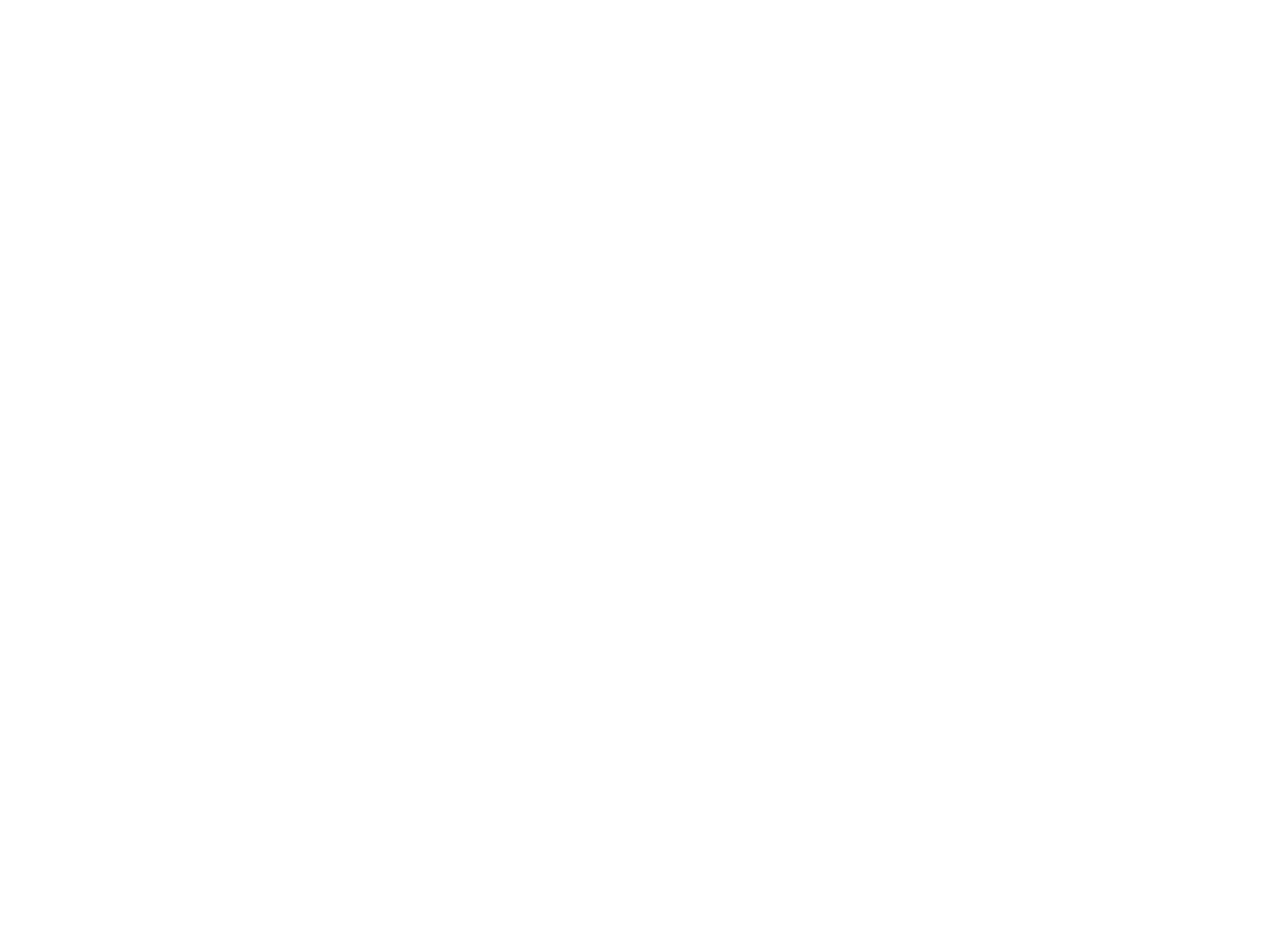
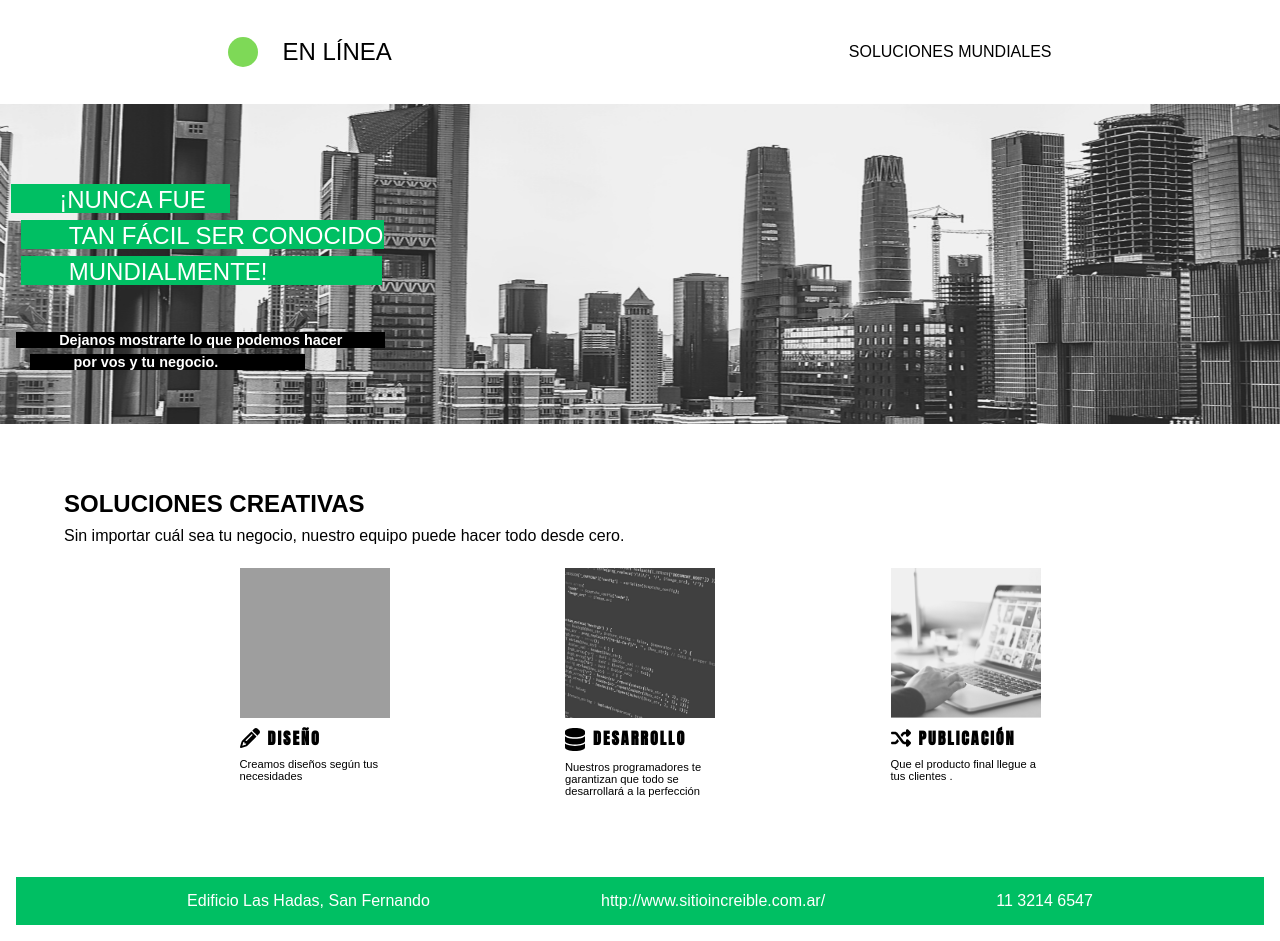
Before and after one commit to ajpruz/hack-8, a plain HTML site: page index.html in a window 1280 px wide. Before the commit the page ends 800 px from the top, so only its background shows below. Drawn offline with Linux system fonts and the light colour scheme; grey boxes are pictures that could not be loaded.

Commit message:
feat: hack-8

```diff
--- a/index.html
+++ b/index.html
@@ -1,16 +1,80 @@
 <!DOCTYPE html>
 <html lang="en">
+
 <head>
   <meta charset="UTF-8" />
   <meta name="viewport" content="width=device-width, initial-scale=1.0" />
   <link rel="preconnect" href="https://fonts.googleapis.com" />
   <link rel="preconnect" href="https://fonts.gstatic.com" crossorigin />
-    <link
-      href="https://fonts.googleapis.com/css2?family=Anton&display=swap"
-      rel="stylesheet"
-    />
+  <link href="https://fonts.googleapis.com/css2?family=Anton&display=swap" rel="stylesheet" />
   <link rel="stylesheet" href="style.css" />
   <title>hack 8</title>
 </head>
-  <body></body>
+
+<body>
+  <nav>
+    <span>EN LÍNEA</span>
+    <span>SOLUCIONES MUNDIALES
+    </span>
+  </nav>
+  <main>
+    <header>
+      <h1>
+        <span>¡NUNCA FUE </span>
+        <span>TAN FÁCIL SER CONOCIDO</span>
+        <span>MUNDIALMENTE!</span>
+      </h1>
+      <p>
+        <span>Dejanos mostrarte lo que podemos hacer </span>
+        <span>por vos y tu negocio.</span>
+      </p>
+    </header>
+    <section>
+      <div class="card-title">
+        <h2>SOLUCIONES CREATIVAS
+        </h2>
+        <p>Sin importar cuál sea tu negocio, nuestro equipo puede hacer todo desde cero.</p>
+      </div>
+      <div class="cards">
+        <div>
+          <div class="img"><img src="/img/1.png" alt=""></div>
+          <div class="img-content">
+            <span><img src="/img/pencil-solid.svg" alt=""></span>
+            <h3>DISEÑO</h3>
+          </div>
+
+          <p>Creamos diseños según tus
+            necesidades</p>
+
+        </div>
+        <div>
+          <div class="img"><img src="/img/2.png" alt=""></div>
+          <div class="img-content">
+            <span><img src="/img/database-solid.svg" alt=""></span>
+            <h3>DESARROLLO</h3>
+          </div>
+
+          <p>Nuestros programadores te garantizan
+            que todo se desarrollará a la perfección </p>
+
+        </div>
+        <div>
+          <div class="img"><img src="/img/3.png" alt=""></div>
+          <div class="img-content">
+            <span><img src="/img/shuffle-solid.svg" alt=""></span>
+            <h3>PUBLICACIÓN</h3>
+          </div>
+          <p>Que el producto final llegue a
+            tus clientes .</p>
+        </div>
+      </div>
+    </section>
+  </main>
+  <footer>
+    <P>Edificio Las Hadas, San Fernando</P>
+    <P>http://www.sitioincreible.com.ar/</P>
+    <P>11 3214 6547</P>
+  </footer>
+</body>
+
 </html>
--- a/style.css
+++ b/style.css
@@ -1,12 +1,163 @@
 * {
-    margin: 0;
-    padding: 0;
-    box-sizing: border-box;
+  margin: 0;
+  padding: 0;
+  box-sizing: border-box;
 }
 body {
-    --font-anton: 'Anton', sans-serif;
-    --green-circle: #7ED957;
-    --green-stripe: #00BF63;
-    --green-footer: #00BF63;
-    --text-color: #EEEEEE;
+  --font-anton: "Anton", sans-serif;
+  --green-circle: #7ed957;
+  --green-stripe: #00bf63;
+  --green-footer: #00bf63;
+  --text-color: #eeeeee;
 }
+/* NAV */
+
+nav {
+  display: flex;
+  height: 13vh;
+  align-items: center;
+  justify-content: space-around;
+}
+nav > span {
+  font-family: sans-serif;
+}
+nav > span:first-child {
+  font-size: 1.5rem;
+  display: flex;
+  align-items: center;
+  gap: 1em;
+}
+nav > span:first-child::before {
+  content: "";
+  height: 30px;
+  width: 30px;
+  background: var(--green-circle);
+  border-radius: 50%;
+  -webkit-border-radius: 50%;
+  -moz-border-radius: 50%;
+  -ms-border-radius: 50%;
+  -o-border-radius: 50%;
+}
+/* --------------------------------------------- */
+
+/* HEADER */
+
+header {
+  display: flex;
+  flex-direction: column;
+  align-items: start;
+  justify-content: center;
+  gap: 1.5em;
+  height: 40vh;
+  width: 100%;
+  background-size: contain 100%;
+  background-image: url(/img/background-img.png);
+  background-repeat: no-repeat;
+  background-position: center;
+  padding: 1em;
+}
+header > h1 > span {
+  color: white;
+  background: var(--green-stripe);
+  line-height: 1.5em;
+  padding: 0.1em 0 0 2em;
+  margin-left: 0.2em;
+}
+header > h1 > span:nth-of-type(1) {
+  padding-right: 1em;
+  margin-left: -0.2em;
+}
+header > h1 > span:nth-of-type(3) {
+  padding-right: 115px;
+}
+
+h1 {
+  font-size: 1.5rem;
+  font-family: sans-serif;
+  font-weight: 500;
+  white-space: pre-line;
+  width: 100%;
+}
+header > p {
+  font-family: sans-serif;
+  white-space: pre-line;
+  font-weight: 600;
+  font-size: 0.9rem;
+  width: 100%;
+}
+header > p > span {
+  color: white;
+  background: black;
+  line-height: 1.5em;
+}
+header > p > span:first-child {
+  padding: 0 3em;
+}
+header > p > span:last-child {
+  padding: 0 6em 0 3em;
+  margin-left: 1em;
+}
+
+/* ------------------------------------------- */
+
+section {
+  display: flex;
+  flex-direction: column;
+  align-items: center;
+  gap: 1em;
+  width: 100%;
+  padding: 4em;
+}
+.card-title{
+  width: 100%;
+  font-family: sans-serif;
+  line-height: 2em;
+}
+.cards {
+  display: flex;
+  align-items: start;
+  justify-content: space-evenly;
+  width: 100%;
+  height: 100%;
+}
+.cards > * {
+  display: flex;
+  flex-direction: column;
+  align-items: start;
+  width: 150px;
+  gap: 0.5em;
+}
+.img{
+  width: 150px;
+  height: 150px;
+}
+img{
+  width: 100%;
+  height: 100%;
+}
+h3{
+  font-size: 1rem;
+  font-family: var(--font-anton);
+  letter-spacing: 2px;
+}
+.img-content{
+  display: flex;
+  gap: 0.5em;
+}
+.img-content > span > img {
+  width: 20px;
+}
+.cards > * > p {
+  font-size: 0.7rem;
+  font-family: sans-serif;
+}
+footer{
+  background: var(--green-footer);
+  display: flex;
+  height: 6vh;
+  margin: 1em;
+  align-items: center;
+  justify-content: space-evenly;
+  color: white;
+  font-family: sans-serif;
+    }
```
Also changed, not shown: img/1 (3).png (deleted), img/2.png (added), img/3 (2).png (deleted), img/3.png (added), img/4.png (deleted), img/background-img.png (renamed from img/2 (3).png), img/database-solid.svg (added), img/pencil-solid.svg (added), img/shuffle-solid.svg (added), 1 other file. Lines whose indentation alone changed are shown as unchanged.
